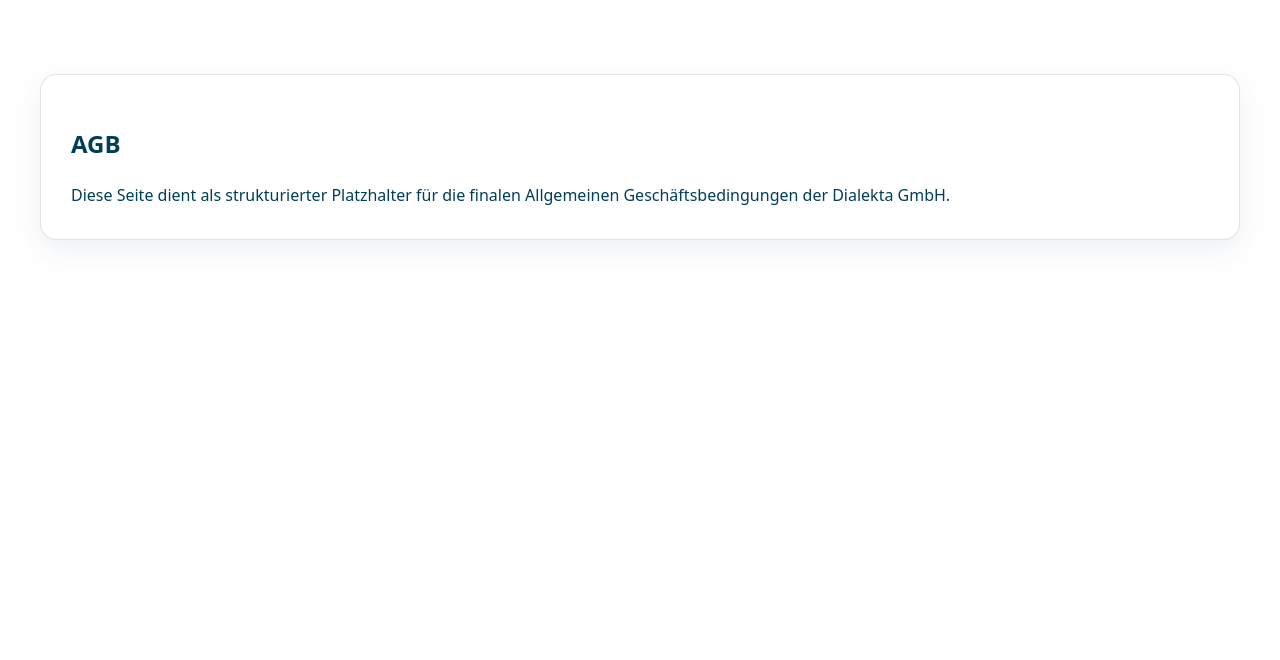
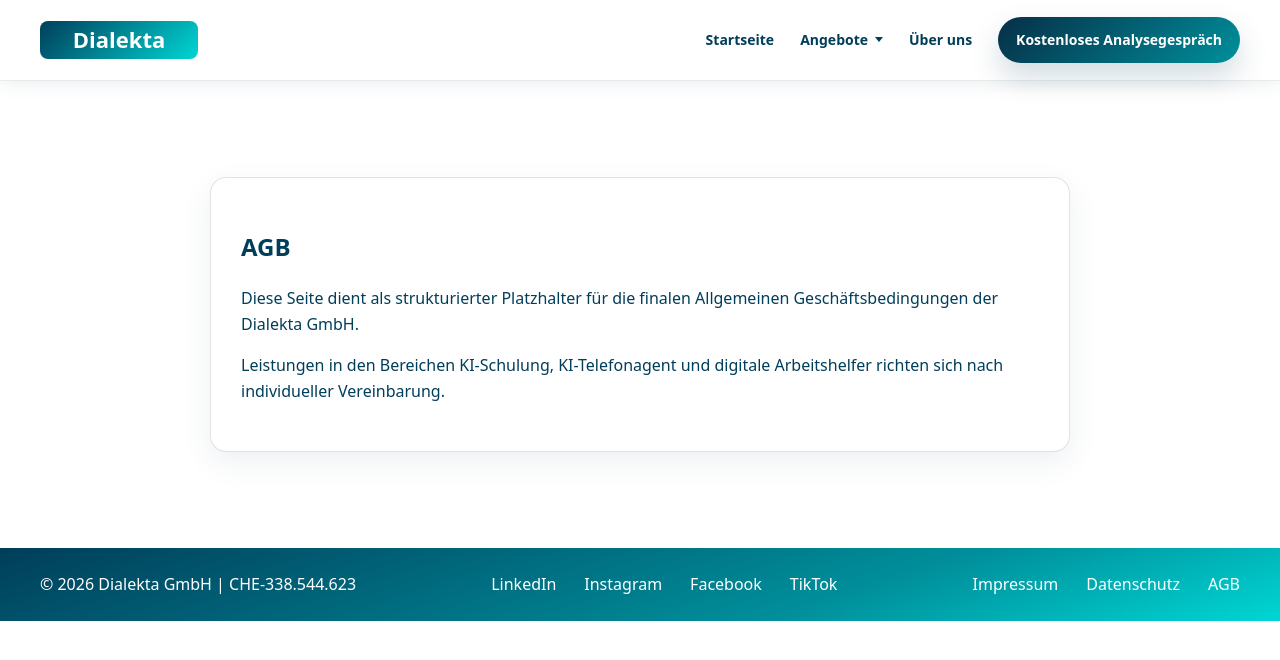
Before and after one commit to josiasbechtel/dialekta-webseite, a Next.js app: page /agb in a window 1280 px wide. Shown: the top 660 px of the page. Built offline with nearby package versions, Linux system fonts and the light colour scheme.

Commit message:
Update terms page shell

```diff
--- a/app/agb/page.tsx
+++ b/app/agb/page.tsx
@@ -1,3 +1,5 @@
+import { PageFrame } from '@/components/site-chrome'
+
 export default function AgbPage() {
-  return <main className="page"><section className="section"><div className="container card"><h1>AGB</h1><p>Diese Seite dient als strukturierter Platzhalter für die finalen Allgemeinen Geschäftsbedingungen der Dialekta GmbH.</p></div></section></main>
+  return <PageFrame pageClass="page-agb"><section className="legal-page"><div className="copy-card"><h1>AGB</h1><p>Diese Seite dient als strukturierter Platzhalter für die finalen Allgemeinen Geschäftsbedingungen der Dialekta GmbH.</p><p>Leistungen in den Bereichen KI-Schulung, KI-Telefonagent und digitale Arbeitshelfer richten sich nach individueller Vereinbarung.</p></div></section></PageFrame>
 }
```
